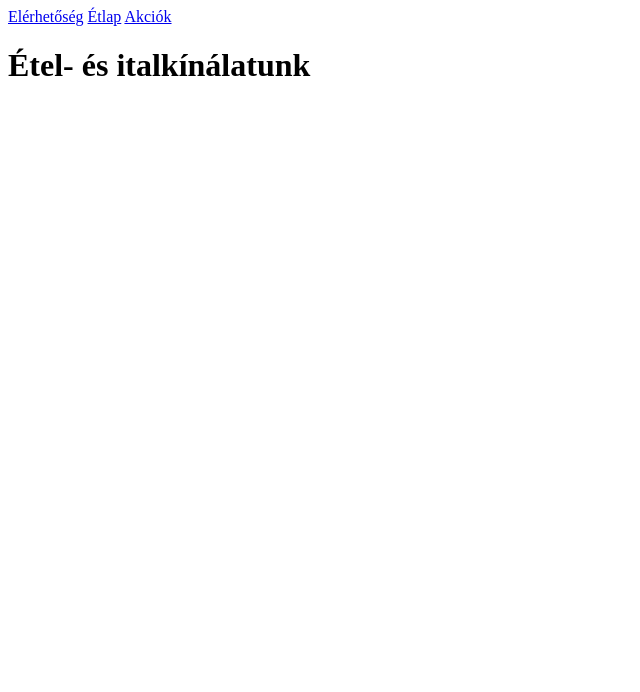
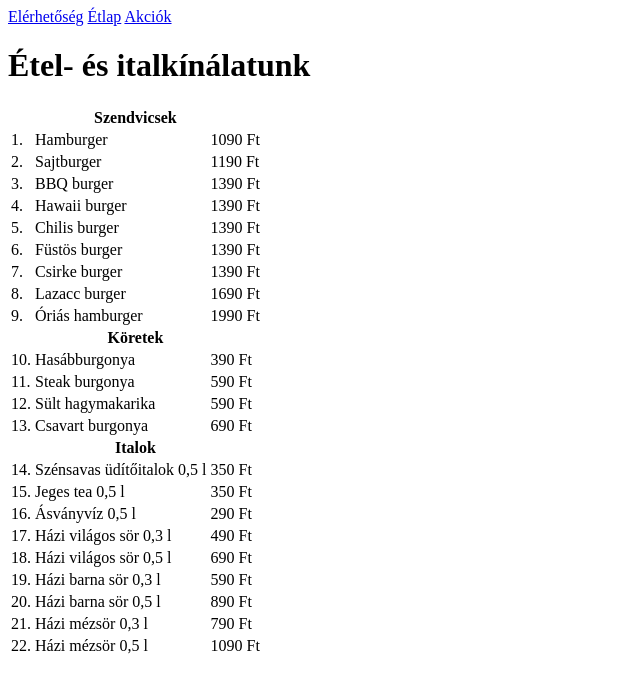
Before and after one commit to bgdozsa/bgdozsa.github.io, a plain HTML site: page menu.html in a window 1280 px wide. Shown: the whole page, without its empty margins (0-640 px from the left). Drawn offline with Linux system fonts and the light colour scheme.

Commit message:
02-24 előadás szerinti verzió

```diff
--- a/menu.html
+++ b/menu.html
@@ -1,5 +1,5 @@
 <!DOCTYPE html>
-<html lang="en">
+<html lang="hu">
 <head>
     <meta charset="UTF-8">
     <meta name="viewport" content="width=device-width, initial-scale=1.0">
@@ -10,5 +10,126 @@
     <a href="menu.html">Étlap</a>
     <a href="index.html">Akciók</a>
     <h1>Étel- és italkínálatunk</h1>
+    <table>
+        <tr>
+            <th colspan="3">Szendvicsek</th>
+        </tr>
+        <tr>
+            <td>1.</td>
+            <td>Hamburger</td>
+            <td>1090 Ft</td>
+        </tr>
+        <tr>
+            <td>2.</td>
+            <td>Sajtburger</td>
+            <td>1190 Ft</td>
+        </tr>
+        <tr>
+            <td>3.</td>
+            <td>BBQ burger</td>
+            <td>1390 Ft</td>
+        </tr>
+        <tr>
+            <td>4.</td>
+            <td>Hawaii burger</td>
+            <td>1390 Ft</td>
+        </tr>
+        <tr>
+            <td>5.</td>
+            <td>Chilis burger</td>
+            <td>1390 Ft</td>
+        </tr>
+        <tr>
+            <td>6.</td>
+            <td>Füstös burger</td>
+            <td>1390 Ft</td>
+        </tr>
+        <tr>
+            <td>7.</td>
+            <td>Csirke burger</td>
+            <td>1390 Ft</td>
+        </tr>
+        <tr>
+            <td>8.</td>
+            <td>Lazacc burger</td>
+            <td>1690 Ft</td>
+        </tr>
+        <tr>
+            <td>9.</td>
+            <td>Óriás hamburger</td>
+            <td>1990 Ft</td>
+        </tr>
+        <tr>
+            <th colspan="3">Köretek</th>
+        </tr>
+        <tr>
+            <td>10.</td>
+            <td>Hasábburgonya</td>
+            <td>390 Ft</td>
+        </tr>
+        <tr>
+            <td>11.</td>
+            <td>Steak burgonya</td>
+            <td>590 Ft</td>
+        </tr>
+        <tr>
+            <td>12.</td>
+            <td>Sült hagymakarika</td>
+            <td>590 Ft</td>
+        </tr>
+        <tr>
+            <td>13.</td>
+            <td>Csavart burgonya</td>
+            <td>690 Ft</td>
+        </tr>
+        <tr>
+            <th colspan="3">Italok</th>
+        </tr>
+        <tr>
+            <td>14.</td>
+            <td>Szénsavas üdítőitalok 0,5 l </td>
+            <td>350 Ft</td>
+        </tr>
+        <tr>
+            <td>15.</td>
+            <td>Jeges tea 0,5 l</td>
+            <td>350 Ft</td>
+        </tr>
+        <tr>
+            <td>16.</td>
+            <td>Ásványvíz 0,5 l</td>
+            <td>290 Ft</td>
+        </tr>
+        <tr>
+            <td>17.</td>
+            <td>Házi világos sör 0,3 l</td>
+            <td>490 Ft</td>
+        </tr>
+        <tr>
+            <td>18.</td>
+            <td>Házi világos sör 0,5 l</td>
+            <td>690 Ft</td>
+        </tr>
+        <tr>
+            <td>19.</td>
+            <td>Házi barna sör 0,3 l</td>
+            <td>590 Ft</td>
+        </tr>
+        <tr>
+            <td>20.</td>
+            <td>Házi barna sör 0,5 l</td>
+            <td>890 Ft</td>
+        </tr>
+        <tr>
+            <td>21.</td>
+            <td>Házi mézsör 0,3 l</td>
+            <td>790 Ft</td>
+        </tr>
+        <tr>
+            <td>22.</td>
+            <td>Házi mézsör 0,5 l</td>
+            <td>1090 Ft</td>
+        </tr>
+    </table>
 </body>
 </html>
```
Also changed, not shown: contact.html (+1 -1 lines), index.html (+6 -1 lines), images/child.PNG (added), images/chili.png (added), images/menu.jpg (added).
